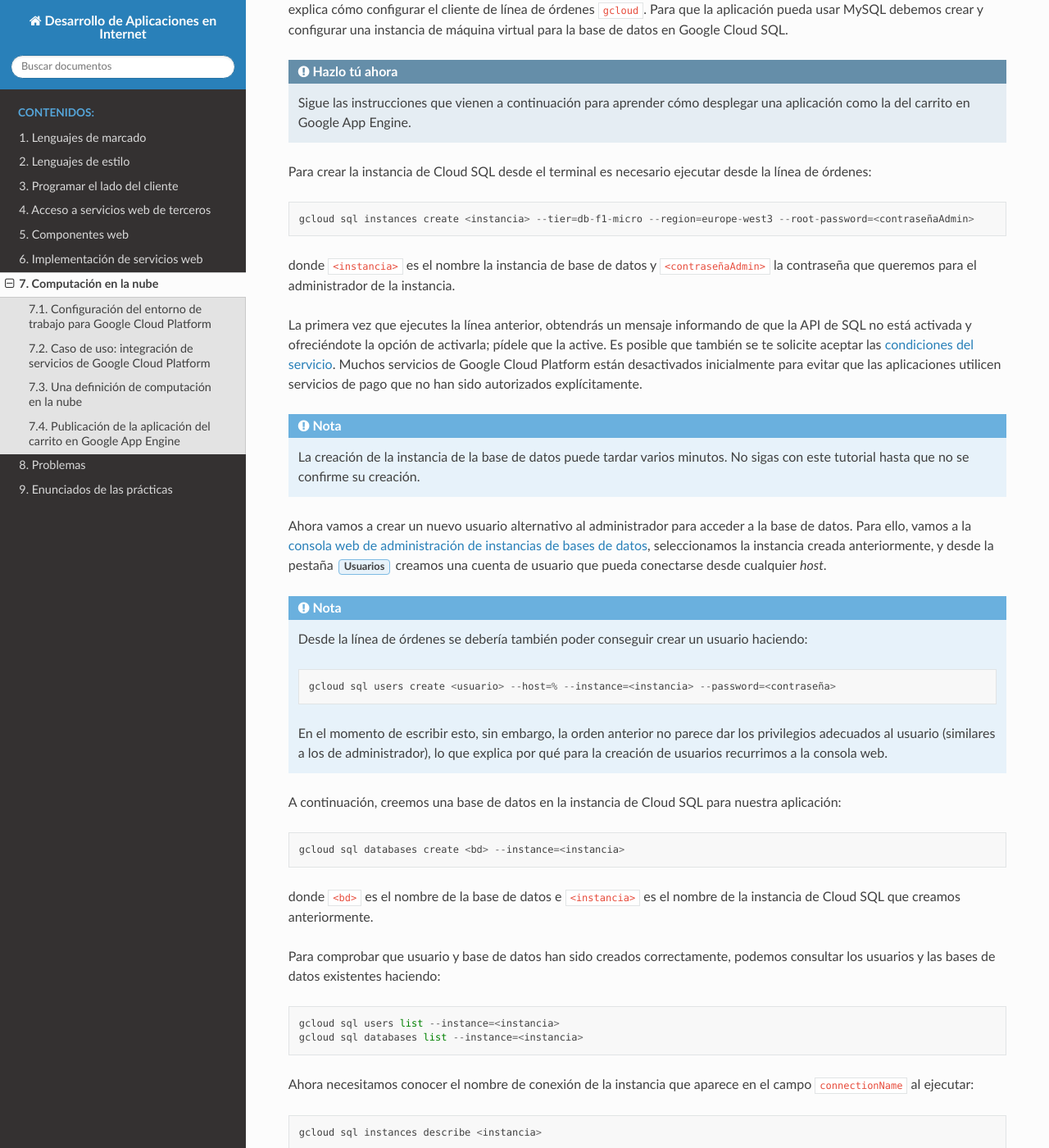
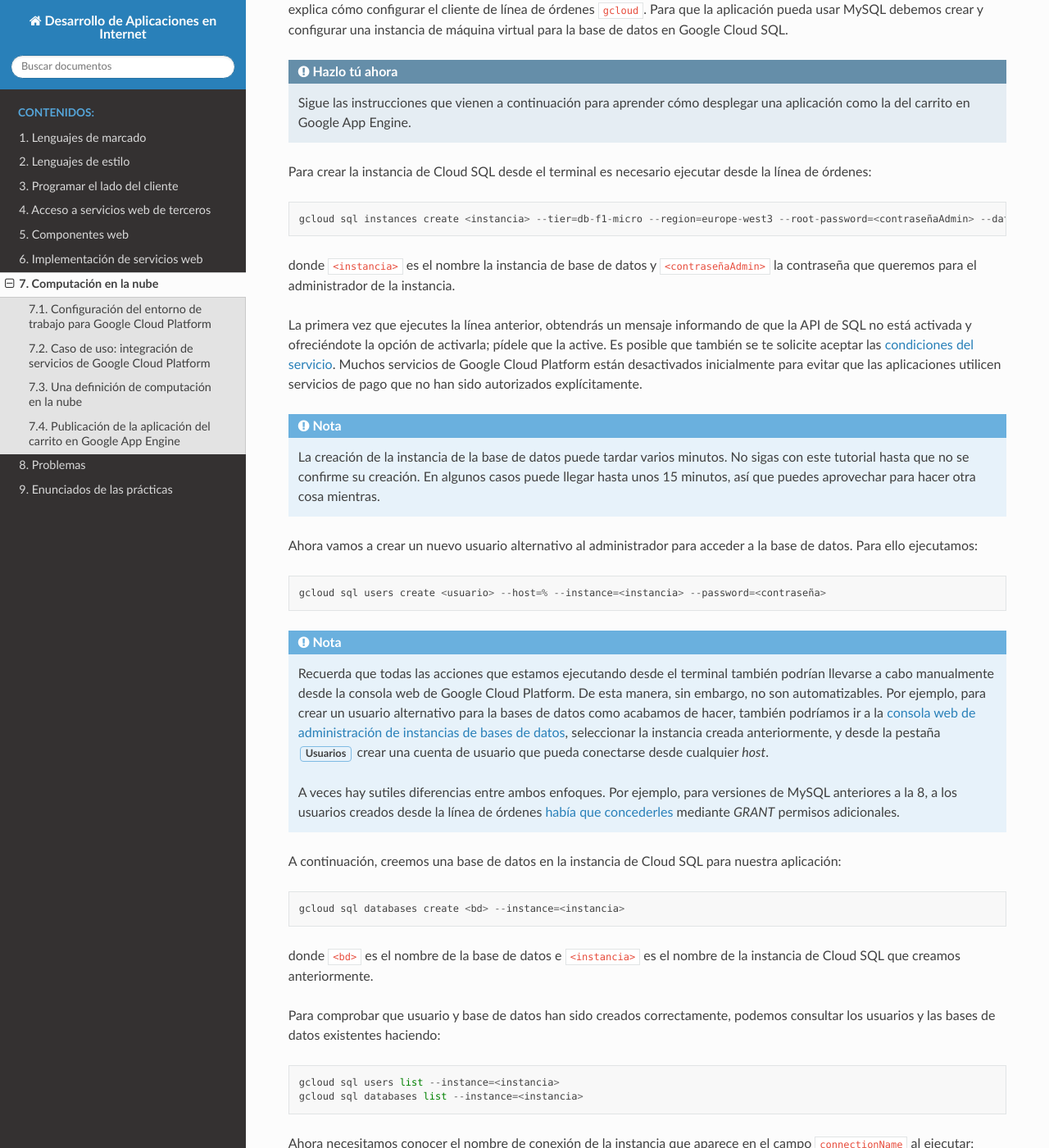
Before and after one commit to jaspock/dai2122, a Sphinx documentation site: the page built from docs/source/nube.rst, in a window 1280 px wide and 1400 px high, scrolled down 4465 px. Shown: the whole window at 82% size. Built offline with Sphinx 7.4.7 and the Read the Docs theme 2.0.0, drawn with Linux system fonts in a browser that asks for light colours.

```diff
--- a/docs/source/nube.rst
+++ b/docs/source/nube.rst
@@ -176,7 +176,7 @@ Vamos a ver cómo desplegar la aplicación del carrito del tema anterior en Goog
 
 Para crear la instancia de Cloud SQL desde el terminal es necesario ejecutar desde la línea de órdenes::
 
-  gcloud sql instances create <instancia> --tier=db-f1-micro --region=europe-west3 --root-password=<contraseñaAdmin>
+  gcloud sql instances create <instancia> --tier=db-f1-micro --region=europe-west3 --root-password=<contraseñaAdmin> --database-version=MYSQL_8_0
 
 donde ``<instancia>`` es el nombre la instancia de base de datos y ``<contraseñaAdmin>`` la contraseña que queremos para el administrador de la instancia.
 
@@ -186,19 +186,20 @@ La primera vez que ejecutes la línea anterior, obtendrás un mensaje informando
 
 .. Note::
 
-  La creación de la instancia de la base de datos puede tardar varios minutos. No sigas con este tutorial hasta que no se confirme su creación.
+  La creación de la instancia de la base de datos puede tardar varios minutos. No sigas con este tutorial hasta que no se confirme su creación. En algunos casos puede llegar hasta unos 15 minutos, así que puedes aprovechar para hacer otra cosa mientras.
 
-Ahora vamos a crear un nuevo usuario alternativo al administrador para acceder a la base de datos. Para ello, vamos a la `consola web de administración de instancias de bases de datos`_, seleccionamos la instancia creada anteriormente, y desde la pestaña :guilabel:`Usuarios` creamos una cuenta de usuario que pueda conectarse desde cualquier *host*.
+Ahora vamos a crear un nuevo usuario alternativo al administrador para acceder a la base de datos. Para ello ejecutamos::
 
-.. _`consola web de administración de instancias de bases de datos`: https://console.cloud.google.com/sql/instances/
+  gcloud sql users create <usuario> --host=% --instance=<instancia> --password=<contraseña>
 
 .. Note::
 
-  Desde la línea de órdenes se debería también poder conseguir crear un usuario haciendo::
+  Recuerda que todas las acciones que estamos ejecutando desde el terminal también podrían llevarse a cabo manualmente desde la consola web de Google Cloud Platform. De esta manera, sin embargo, no son automatizables. Por ejemplo, para crear un usuario alternativo para la bases de datos como acabamos de hacer, también podríamos ir a la `consola web de administración de instancias de bases de datos`_, seleccionar la instancia creada anteriormente, y desde la pestaña :guilabel:`Usuarios` crear una cuenta de usuario que pueda conectarse desde cualquier *host*.
 
-    gcloud sql users create <usuario> --host=% --instance=<instancia> --password=<contraseña>
+  A veces hay sutiles diferencias entre ambos enfoques. Por ejemplo, para versiones de MySQL anteriores a la 8, a los usuarios creados desde la línea de órdenes `había que concederles`_ mediante `GRANT` permisos adicionales.
 
-  En el momento de escribir esto, sin embargo, la orden anterior no parece dar los privilegios adecuados al usuario (similares a los de administrador), lo que explica por qué para la creación de usuarios recurrimos a la consola web.
+  .. _`consola web de administración de instancias de bases de datos`: https://console.cloud.google.com/sql/instances/
+  .. _`había que concederles`: https://cloud.google.com/sql/docs/mysql/create-manage-users#creating
 
 A continuación, creemos una base de datos en la instancia de Cloud SQL para nuestra aplicación::
 
```
Also changed, not shown: docs/source/rest.rst (+4 -4 lines).
